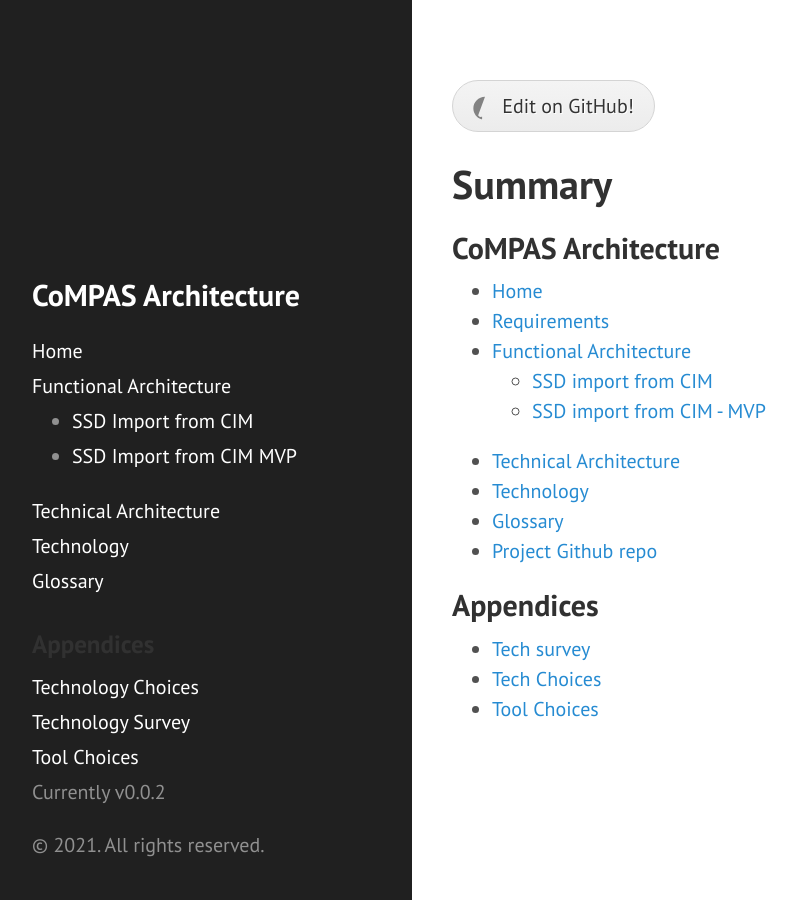
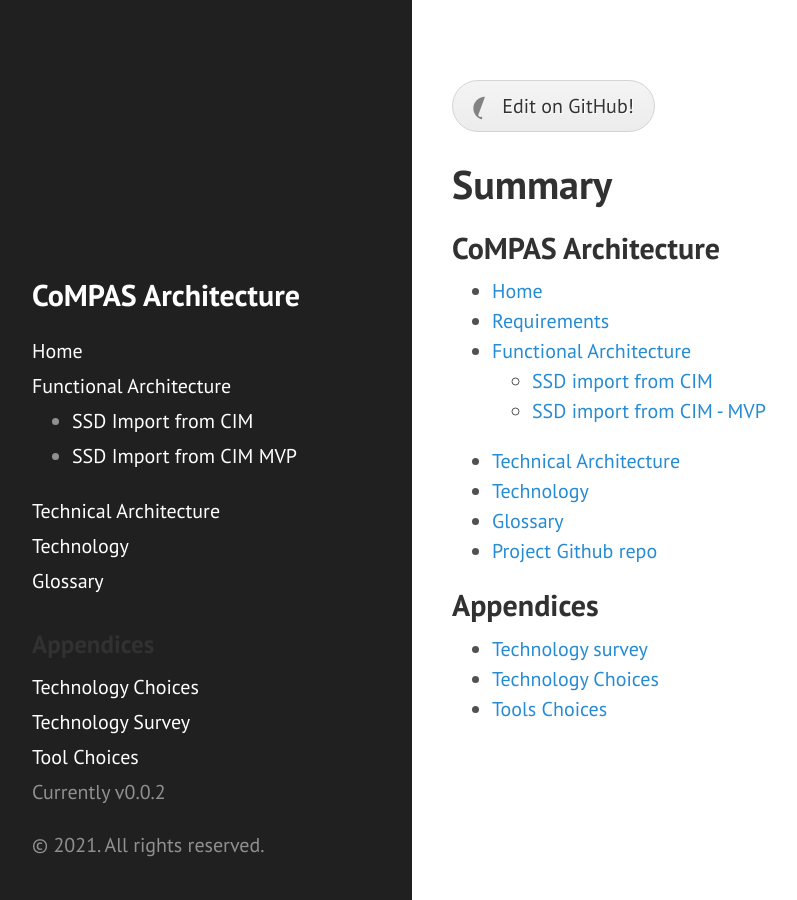
Before and after one commit to com-pas/compas-architecture, a Jekyll site: the page built from SUMMARY.md, in a window 1280 px wide. Shown: the whole page, without its empty margins (8-805 px from the left). Built offline with Jekyll 4.4.1, drawn with Linux system fonts in a browser that asks for light colours; our own code applies the rules of GitHub Pages for plain Markdown files.

Commit message:
Fixed Tools choices typo
Signed-off-by: Rob Tjalma <rob@tjalma.com>

```diff
--- a/SUMMARY.md
+++ b/SUMMARY.md
@@ -15,6 +15,6 @@
 
 ## Appendices
 
-* [Tech survey](TECHNOLOGY_SURVEY.md)
-* [Tech Choices](TECHNOLOGY_CHOICES.md)
-* [Tool Choices](TOOLS_CHOICES.md)
+* [Technology survey](TECHNOLOGY_SURVEY.md)
+* [Technology Choices](TECHNOLOGY_CHOICES.md)
+* [Tools Choices](TOOLS_CHOICES.md)
```
Also changed, not shown: TOOLS_CHOICES.md (+1 -1 lines).
